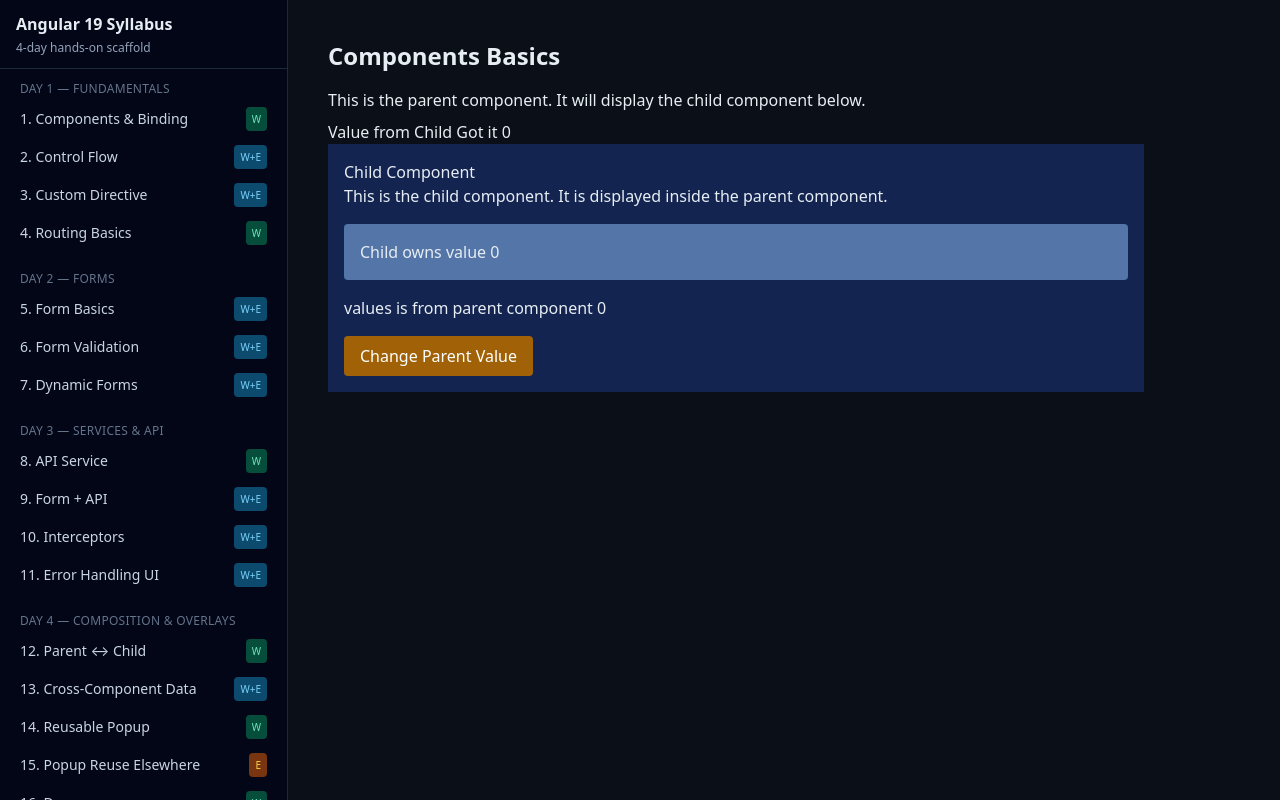
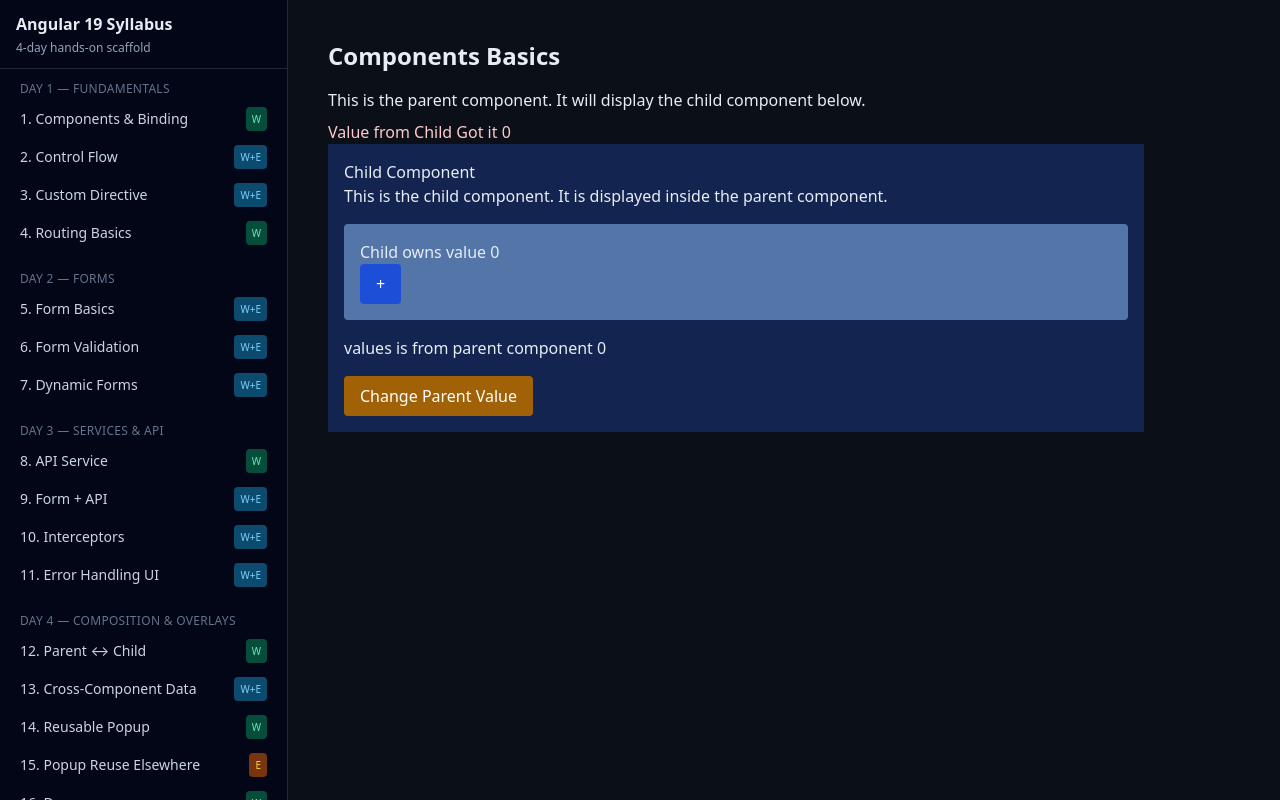
Before and after one commit to stormdotcom/angular-101, an Angular app: page /components-basics in a window 1280 px wide. Built offline with nearby package versions, Linux system fonts and the light colour scheme.

Commit message:
refactor: update child component button and fix parent value display

```diff
--- a/src/app/features/child/child.component.html
+++ b/src/app/features/child/child.component.html
@@ -3,6 +3,7 @@
   <p>This is the child component. It is displayed inside the parent component.</p>
   <div class="bg-blue-300/50 border-1 border-blue-700 rounded p-4 my-4">
     <p>Child owns value <span>{{value}}</span></p>
+    <button class="bg-blue-700 text-white border-1 rounded px-4 py-2" (click)="increaseValue()">+</button>
   </div>
 
   <p> values is from parent component <span> {{score}}</span></p>
--- a/src/app/features/parent/parent.component.html
+++ b/src/app/features/parent/parent.component.html
@@ -1,11 +1,11 @@
 <div class="p-4">
   <h1 class="text-2xl font-bold mb-4">Components Basics</h1>
   <p class="mb-2">This is the parent component. It will display the child component below.</p>
-  <p> Value from Child Got it {{lastValue}}</p>
+  <p class="text-red-200"> Value from Child Got it {{lastValue}}</p>
   <app-child
    [score]="score"
    (changeScore)="changeScore()"
-   (valueChange)="onChildValueChange( $event)"
+   (changeValue)="onChildValueChange( $event)"
 
   ></app-child>
 </div>
```
